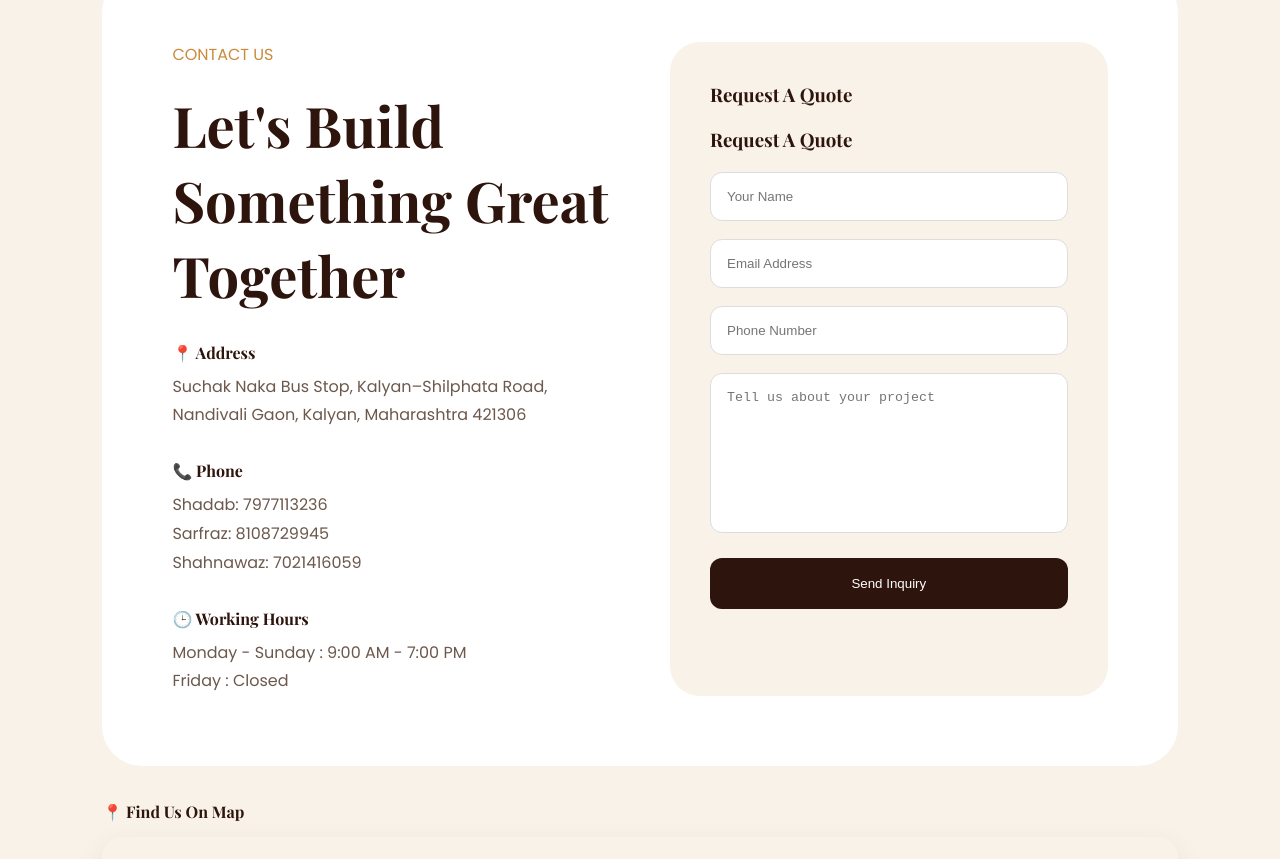
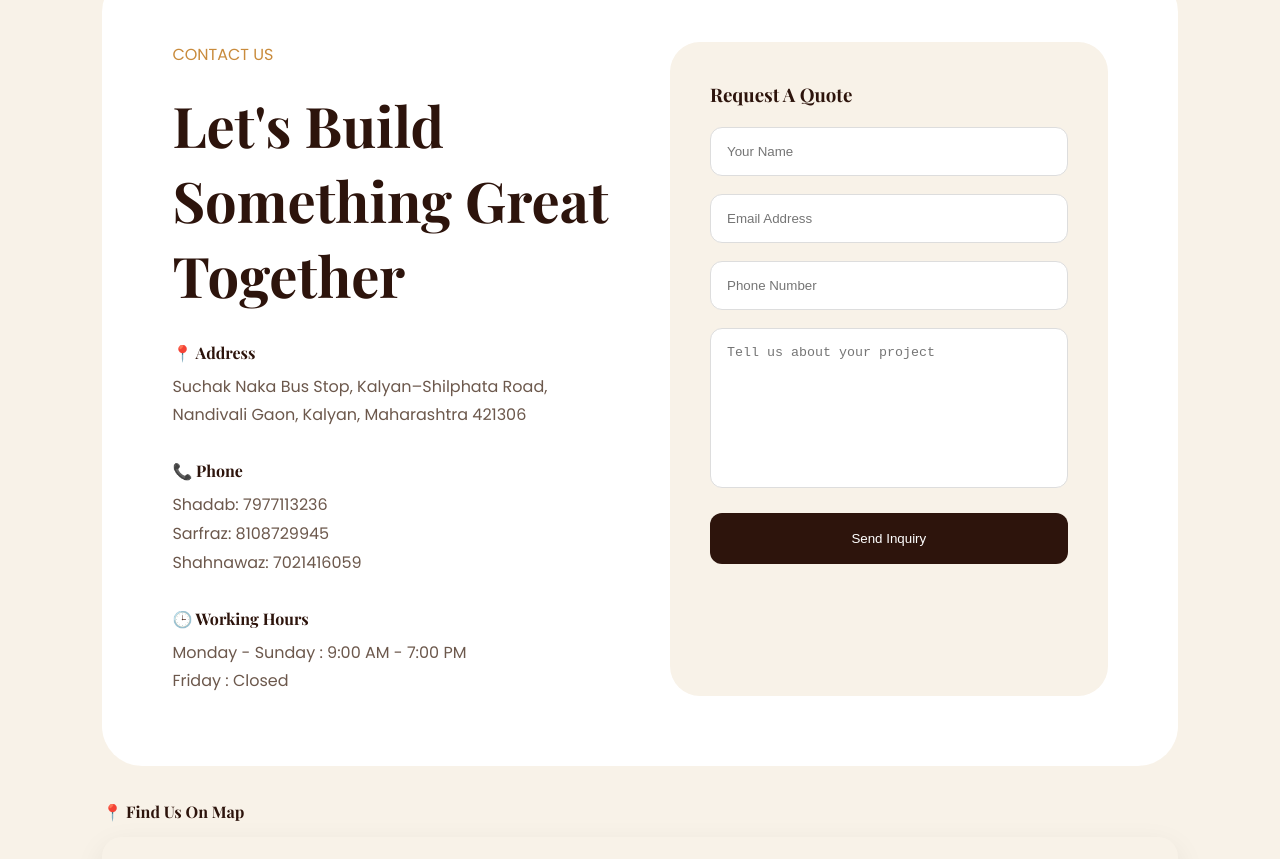
Before and after one commit to chaitali929/construction-website1, a React (Vite) app: page / in a window 1280 px wide. Shown: the part 5620-6479 px from the top of the page. Built offline with nearby package versions, Linux system fonts and the light colour scheme; grey boxes are pictures that could not be loaded.

Commit message:
Connected home page contact form to EmailJS

```diff
--- a/src/pages/Home.jsx
+++ b/src/pages/Home.jsx
@@ -580,7 +580,7 @@ Nandivali Gaon, Kalyan, Maharashtra 421306</p>
 
   <form ref={form} onSubmit={sendEmail}>
 
-      <h3>Request A Quote</h3>
+
 
    <input
   type="text"
```
